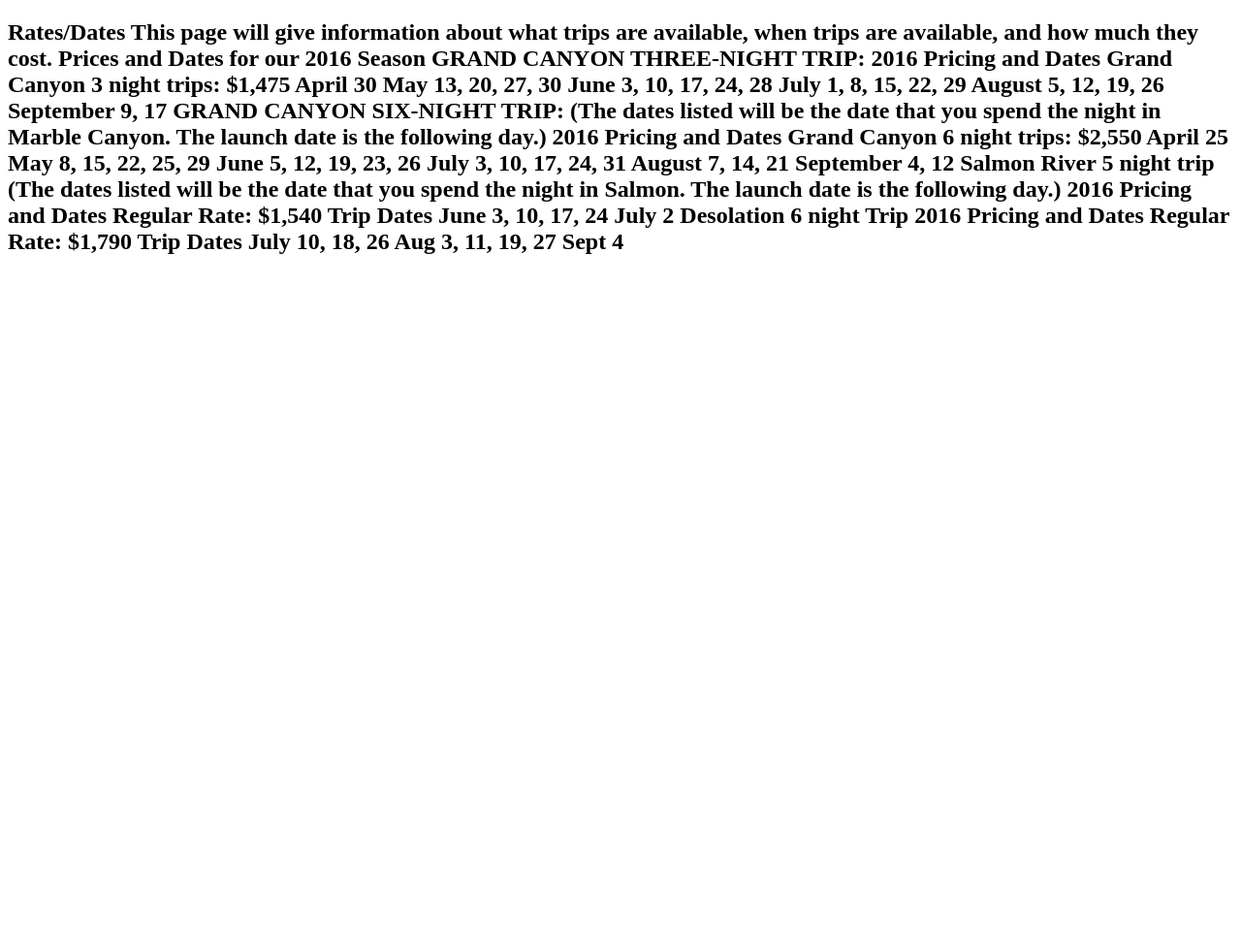
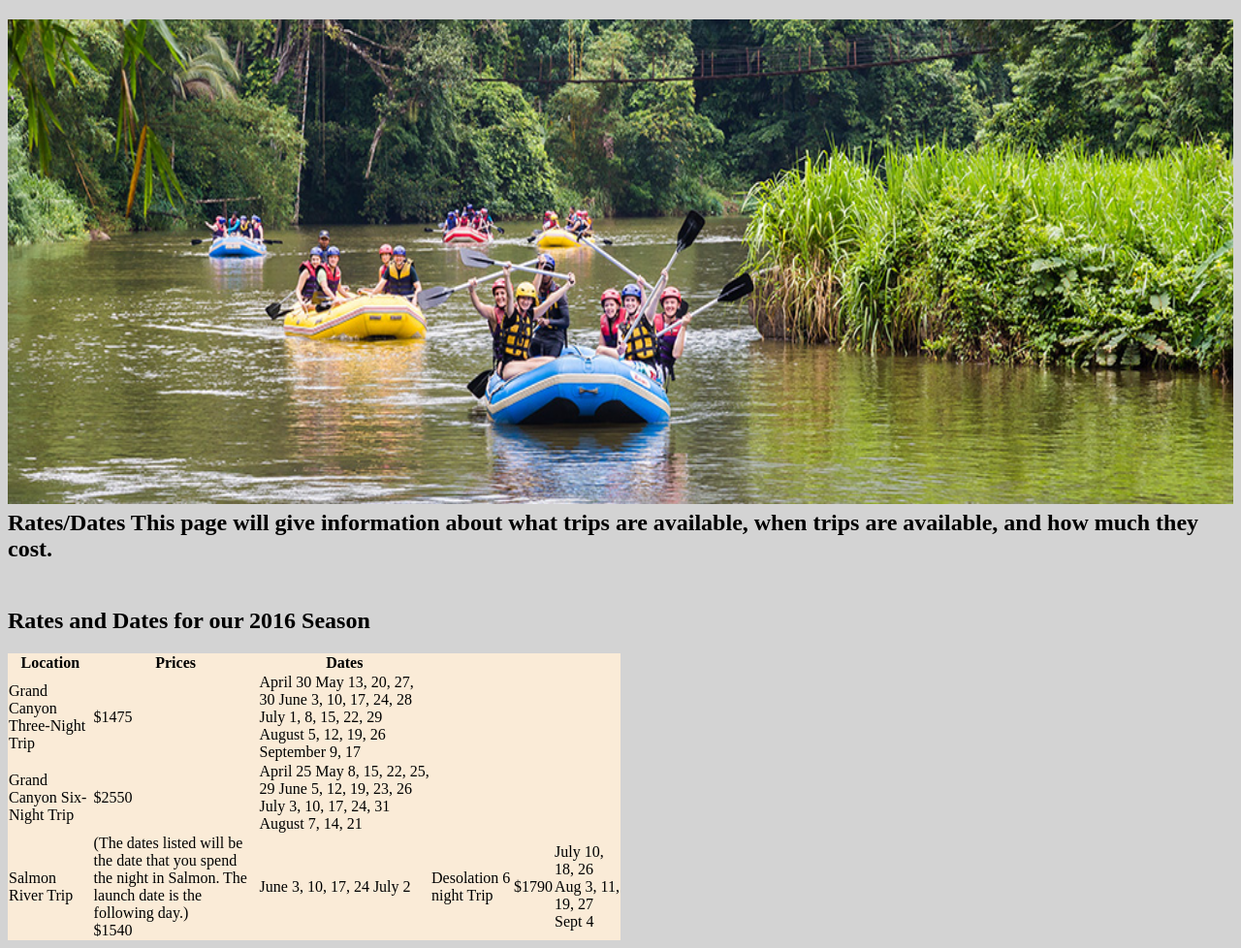
Before and after one commit to jenkdarr/wdd130, a plain HTML site: page wwr/rates.html in a window 1280 px wide. Shown: the whole page at 97% size. Before the commit the page ends 800 px from the top, so only its background shows below. Drawn offline with Linux system fonts and the light colour scheme.

Commit message:
2-26-25 12:37am

```diff
--- a/wwr/rates.html
+++ b/wwr/rates.html
@@ -5,6 +5,30 @@
     <meta name="viewport" content="width=device-width, initial-scale=1.0">
     <title>Document</title>
 </head>
+
+<style>
+    body{
+        background-color:lightgray;
+    }
+
+    .rafting{
+        text-align: center;
+        width: 100%;
+        height: 500px;
+    }
+    table{
+        width: 50%;
+        border-collapse: collapse;
+        background-color: antiquewhite;
+    }
+
+
+
+</style>
+
+
+
+
 <body>
 
 
@@ -13,15 +37,58 @@
 
 
 <h2>
+
+    <img src="images/rafting14_600.jpg" class="rafting" >
     Rates/Dates
-This page will give information about what trips are available, when trips are available, and how much they cost.
+This page will give information about what trips are available, when trips are available, and how much they cost.<br><br>
 
-Prices and Dates for our 2016 Season
-GRAND CANYON THREE-NIGHT TRIP: 2016 Pricing and Dates Grand Canyon 3 night trips: $1,475 April 30 May 13, 20, 27, 30 June 3, 10, 17, 24, 28 July 1, 8, 15, 22, 29 August 5, 12, 19, 26 September 9, 17
+<h2>Rates and Dates for our 2016 Season</h2>
+
+<table>
+    <thead>
+        <tr>
+            <th>Location</th>
+            <th>Prices</th>
+            <th>Dates</th>
+
+        </tr>
+    </thead>
+    <tbody><tr>
+        <td>Grand Canyon Three-Night Trip</td>
+        <td>$1475</td>
+        <td>April 30 May 13, 20, 27, 30 June 3, 10, 17, 24, 28 July 1, 8, 15, 22, 29 August 5, 12, 19, 26 September 9, 17
+        </td>
+    </tr>
+    <tr>
+        <td>Grand Canyon Six-Night Trip</td>
+        <td>$2550</td>
+        <td>April 25 May 8, 15, 22, 25, 29 June 5, 12, 19, 23, 26 July 3, 10, 17, 24, 31 August 7, 14, 21</td>
+    </tr>
+    <tr>
+        <td>Salmon River Trip</td>
+        <td>(The dates listed will be the date that you spend the night in Salmon. The launch date is the following day.)<br>
+        $1540</td>
+        <td>June 3, 10, 17, 24 July 2 </td>
+
+        <td>Desolation 6 night Trip</td>
+        <td class="salmon_river_price">$1790</td>
+        <td>July 10, 18, 26 Aug 3, 11, 19, 27 Sept 4</td>
+
+    </tr>
+
+    </tbody>
+
+
+
+
+
+</table>
+
+<!--GRAND CANYON THREE-NIGHT TRIP: 2016 Pricing and Dates Grand Canyon 3 night trips: $1,475 April 30 May 13, 20, 27, 30 June 3, 10, 17, 24, 28 July 1, 8, 15, 22, 29 August 5, 12, 19, 26 September 9, 17<br><br>
 GRAND CANYON SIX-NIGHT TRIP: (The dates listed will be the date that you spend the night in Marble Canyon. The launch date is the following day.) 2016 Pricing and Dates Grand Canyon 6 night trips: $2,550 April 25 May 8, 15, 22, 25, 29 June 5, 12, 19, 23, 26 July 3, 10, 17, 24, 31 August 7, 14, 21 September 4, 12
 Salmon River 5 night trip (The dates listed will be the date that you spend the night in Salmon. The launch date is the following day.) 2016 Pricing and Dates Regular Rate: $1,540 Trip Dates June 3, 10, 17, 24 July 2
 Desolation 6 night Trip 2016 Pricing and Dates Regular Rate: $1,790 Trip Dates July 10, 18, 26 Aug 3, 11, 19, 27 Sept 4
-</h2>
+</h2>-->
 
 
 
```
Also changed, not shown: wwr/index.html (+1 -1 lines).
